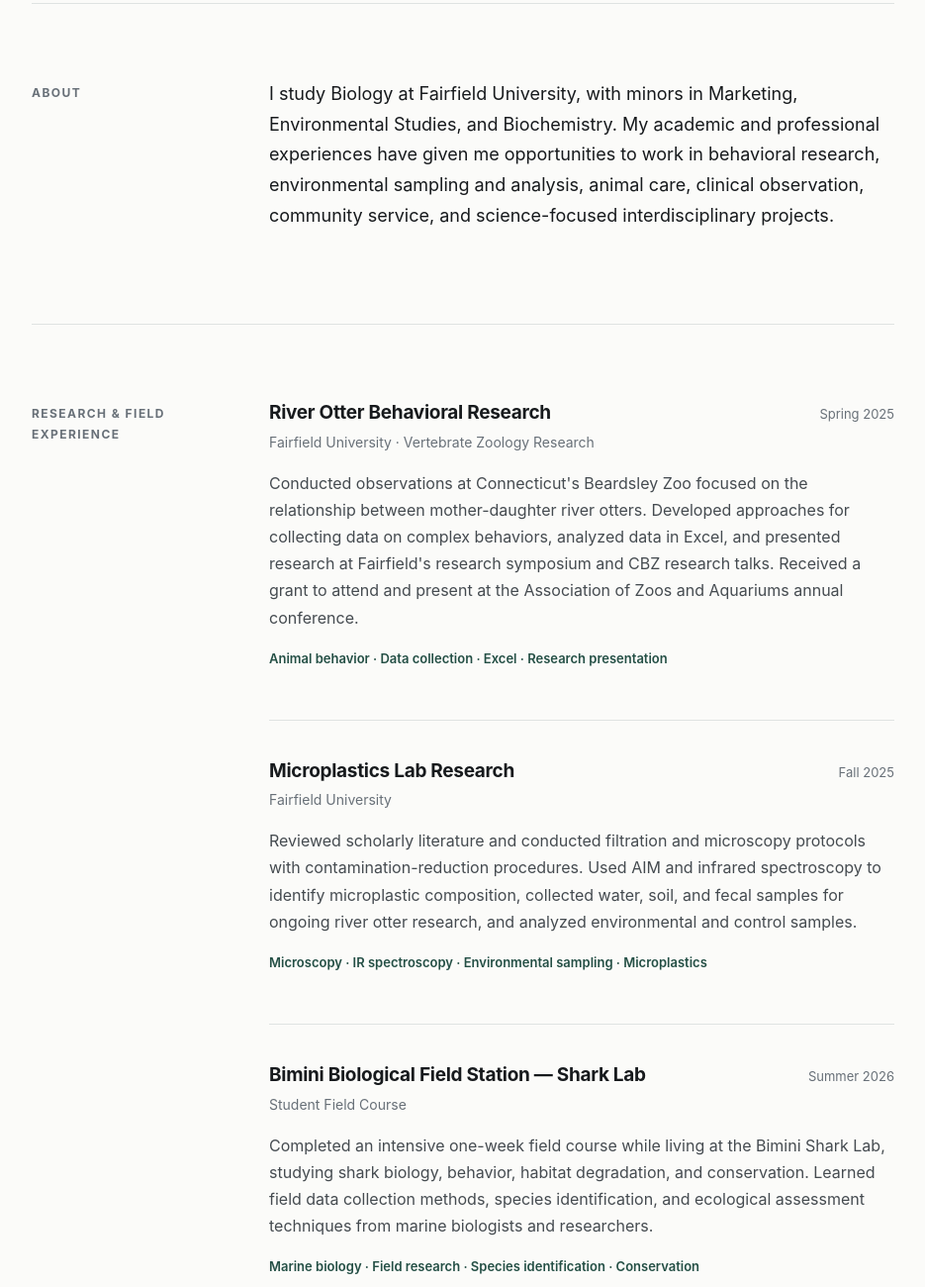
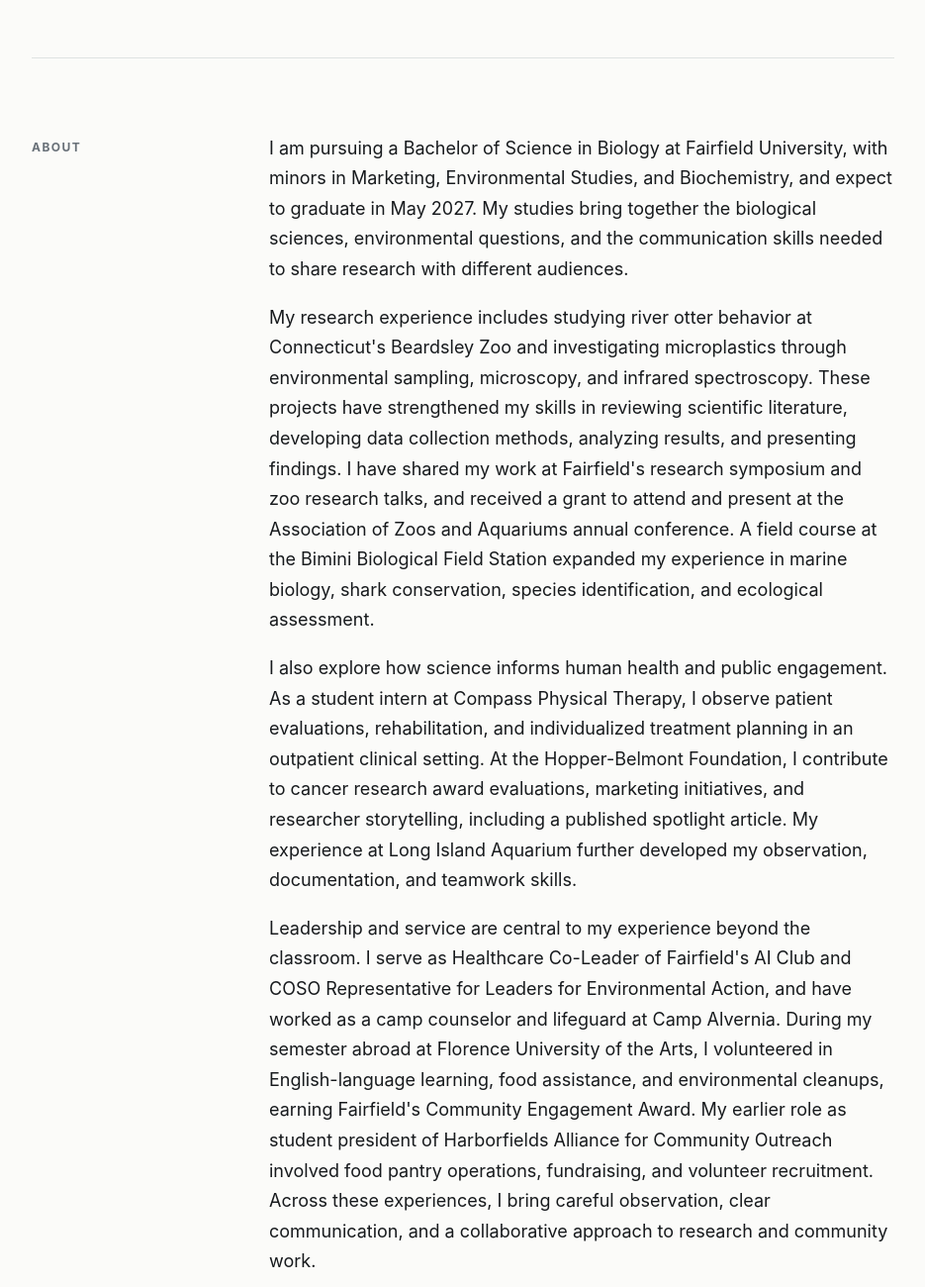
Before and after one commit to cooperpenberth-creator/cooperpenberth-creator.github.io, a plain HTML site: page index.html in a window 1280 px wide. Shown: the part 580-1880 px from the top of the page at 99% size, without its empty margins (172-1107 px from the left). Drawn offline with Linux system fonts and the light colour scheme.

Commit message:
Rewrite introduction and comprehensive biography across research, healthcare, leadership, and service

```diff
--- a/index.html
+++ b/index.html
@@ -63,9 +63,11 @@
       </p>
 
       <p class="hero-intro">
-        I am a Biology student whose experience spans animal behavior
-        research, microplastics analysis, marine field research,
-        animal husbandry, clinical observation, and community service.
+        I am a Biology student and undergraduate researcher at Fairfield
+        University, connecting scientific research with clinical experience,
+        environmental conservation, and community engagement. My work spans
+        behavioral and microplastics research, marine field studies, healthcare
+        observation, and science communication.
       </p>
 
       <div class="hero-links">
@@ -117,12 +119,51 @@
     <div class="section-content prose">
 
       <p>
-        I study Biology at Fairfield University, with minors in
-        Marketing, Environmental Studies, and Biochemistry.
-        My academic and professional experiences have given me
-        opportunities to work in behavioral research, environmental
-        sampling and analysis, animal care, clinical observation, community service, and science-focused
-        interdisciplinary projects.
+        I am pursuing a Bachelor of Science in Biology at Fairfield University,
+        with minors in Marketing, Environmental Studies, and Biochemistry,
+        and expect to graduate in May 2027. My studies bring together the
+        biological sciences, environmental questions, and the communication
+        skills needed to share research with different audiences.
+      </p>
+
+      <p>
+        My research experience includes studying river otter behavior at
+        Connecticut's Beardsley Zoo and investigating microplastics through
+        environmental sampling, microscopy, and infrared spectroscopy.
+        These projects have strengthened my skills in reviewing scientific
+        literature, developing data collection methods, analyzing results,
+        and presenting findings. I have shared my work at Fairfield's research
+        symposium and zoo research talks, and received a grant to attend and
+        present at the Association of Zoos and Aquariums annual conference.
+        A field course at the Bimini Biological Field Station expanded my
+        experience in marine biology, shark conservation, species
+        identification, and ecological assessment.
+      </p>
+
+      <p>
+        I also explore how science informs human health and public engagement.
+        As a student intern at Compass Physical Therapy, I observe patient
+        evaluations, rehabilitation, and individualized treatment planning in
+        an outpatient clinical setting. At the Hopper-Belmont Foundation, I
+        contribute to cancer research award evaluations, marketing initiatives,
+        and researcher storytelling, including a published spotlight article.
+        My experience at Long Island Aquarium further developed my observation,
+        documentation, and teamwork skills.
+      </p>
+
+      <p>
+        Leadership and service are central to my experience beyond the
+        classroom. I serve as Healthcare Co-Leader of Fairfield's AI Club
+        and COSO Representative for Leaders for Environmental Action, and
+        have worked as a camp counselor and lifeguard at Camp Alvernia.
+        During my semester abroad at Florence University of the Arts, I
+        volunteered in English-language learning, food assistance, and
+        environmental cleanups, earning Fairfield's Community Engagement
+        Award. My earlier role as student president of Harborfields Alliance
+        for Community Outreach involved food pantry operations, fundraising,
+        and volunteer recruitment. Across these experiences, I bring careful
+        observation, clear communication, and a collaborative approach to
+        research and community work.
       </p>
 
     </div>
```
